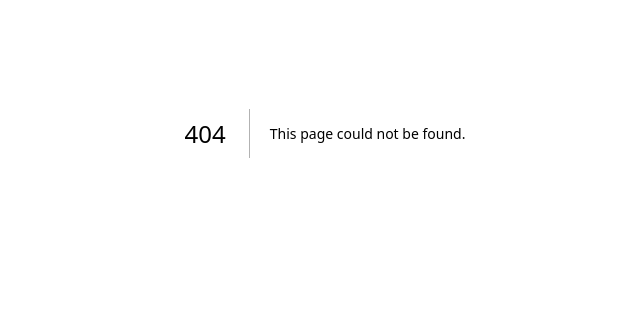
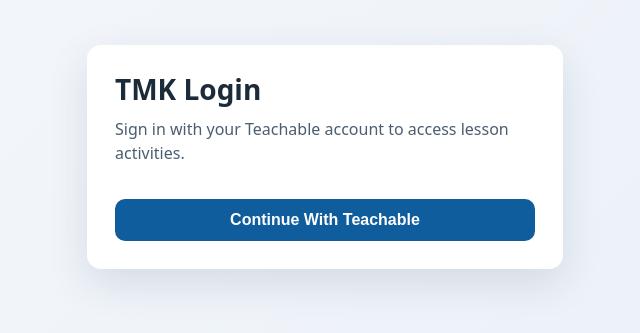
Before and after one commit to zippoppow/tmk, a Next.js app in the folder example-app/: page /login in a window 1280 px wide. Before the commit this address had no page. Shown: the part 267-600 px from the top of the page, without its empty margins (315-955 px from the left). Built offline with nearby package versions, Linux system fonts and the light colour scheme; no server answers.

Commit message:
Add Teachable login page and middleware auth guard for lesson activities

```diff
--- /dev/null
+++ b/example-app/app/login/page.js
@@ -0,0 +1,161 @@
+'use client';
+
+import { useEffect, useMemo, useState } from 'react';
+import { useRouter, useSearchParams } from 'next/navigation';
+import { buildTeachableStartUrl, fetchAuthenticatedUser } from '../lesson-activities/components/lessonActivityHelpers';
+
+const DEFAULT_NEXT_PATH = '/lesson-activities/intro';
+
+function sanitizeNextPath(candidate) {
+  if (!candidate || typeof candidate !== 'string') {
+    return DEFAULT_NEXT_PATH;
+  }
+
+  if (!candidate.startsWith('/')) {
+    return DEFAULT_NEXT_PATH;
+  }
+
+  if (candidate.startsWith('/login')) {
+    return DEFAULT_NEXT_PATH;
+  }
+
+  return candidate;
+}
+
+function extractErrorMessageFromNext(nextPath) {
+  try {
+    const nextUrl = new URL(nextPath, 'https://tmk.local');
+    if (nextUrl.searchParams.get('auth') !== 'error') {
+      return '';
+    }
+
+    return nextUrl.searchParams.get('message') || 'Login failed. Please try again.';
+  } catch {
+    return '';
+  }
+}
+
+export default function LoginPage() {
+  const router = useRouter();
+  const searchParams = useSearchParams();
+  const [isChecking, setIsChecking] = useState(true);
+  const [errorMessage, setErrorMessage] = useState('');
+
+  const nextPath = useMemo(() => {
+    return sanitizeNextPath(searchParams.get('next'));
+  }, [searchParams]);
+
+  useEffect(() => {
+    let isMounted = true;
+
+    async function checkSession() {
+      const user = await fetchAuthenticatedUser();
+      if (!isMounted) {
+        return;
+      }
+
+      if (user) {
+        router.replace(nextPath);
+        return;
+      }
+
+      setIsChecking(false);
+    }
+
+    checkSession();
+
+    return () => {
+      isMounted = false;
+    };
+  }, [nextPath, router]);
+
+  useEffect(() => {
+    const authFlag = searchParams.get('auth');
+    const rawMessage = searchParams.get('message');
+    if (authFlag === 'error') {
+      setErrorMessage(rawMessage || 'Login failed. Please try again.');
+      return;
+    }
+
+    const nestedErrorMessage = extractErrorMessageFromNext(nextPath);
+    if (nestedErrorMessage) {
+      setErrorMessage(nestedErrorMessage);
+    }
+  }, [nextPath, searchParams]);
+
+  function handleLogin() {
+    window.location.href = buildTeachableStartUrl(null, window.location.origin + nextPath);
+  }
+
+  if (isChecking) {
+    return (
+      <main style={{ minHeight: '100vh', display: 'grid', placeItems: 'center', fontFamily: 'ui-sans-serif, system-ui' }}>
+        <p>Checking session...</p>
+      </main>
+    );
+  }
+
+  return (
+    <main
+      style={{
+        minHeight: '100vh',
+        display: 'grid',
+        placeItems: 'center',
+        background: 'linear-gradient(135deg, #f6f9fc 0%, #e9eff7 100%)',
+        padding: '24px',
+      }}
+    >
+      <section
+        style={{
+          width: '100%',
+          maxWidth: '420px',
+          background: '#ffffff',
+          borderRadius: '14px',
+          boxShadow: '0 14px 40px rgba(18, 38, 63, 0.12)',
+          padding: '28px',
+          fontFamily: 'ui-sans-serif, system-ui',
+        }}
+      >
+        <h1 style={{ margin: 0, fontSize: '28px', lineHeight: 1.2, color: '#1c2b3a' }}>TMK Login</h1>
+        <p style={{ marginTop: '10px', color: '#4b5d70', lineHeight: 1.5 }}>
+          Sign in with your Teachable account to access lesson activities.
+        </p>
+
+        {errorMessage ? (
+          <div
+            style={{
+              marginTop: '14px',
+              background: '#fdecec',
+              color: '#9f1c1c',
+              border: '1px solid #f8b4b4',
+              borderRadius: '10px',
+              padding: '10px 12px',
+              fontSize: '14px',
+            }}
+          >
+            {errorMessage}
+          </div>
+        ) : null}
+
+        <button
+          type="button"
+          onClick={handleLogin}
+          style={{
+            marginTop: '18px',
+            width: '100%',
+            border: 'none',
+            borderRadius: '10px',
+            background: '#0f5d9c',
+            color: 'white',
+            fontSize: '16px',
+            fontWeight: 600,
+            padding: '12px 14px',
+            cursor: 'pointer',
+          }}
+        >
+          Continue With Teachable
+        </button>
+      </section>
+    </main>
+  );
+}
```
Also changed, not shown: example-app/middleware.js (added, +24 -0 lines).
